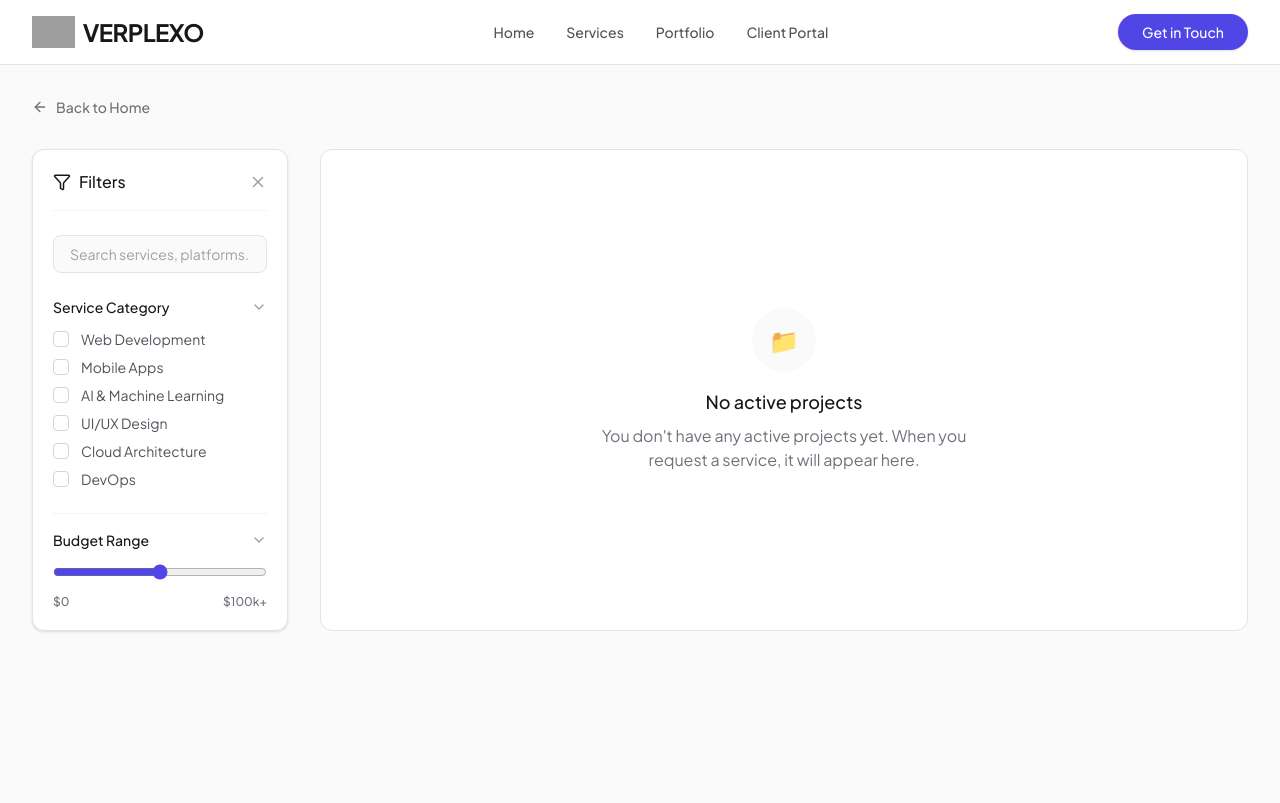
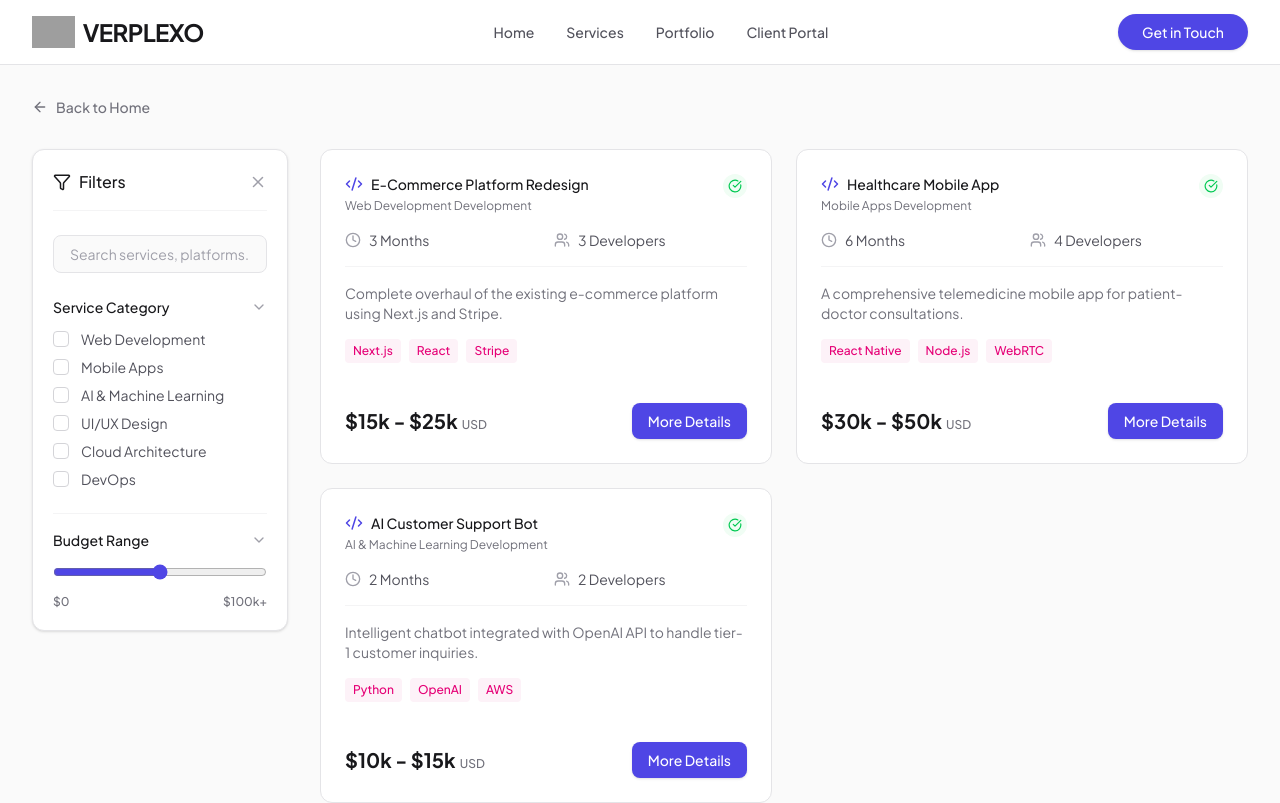
Before and after one commit to Ayush4307/Verplexo, a React (Vite) app: page /dashboard in a window 1280 px wide. Shown: the top 803 px of the page. Built offline with nearby package versions, Linux system fonts and the light colour scheme; grey boxes are pictures that could not be loaded.

Commit message:
feat(dashboard): populate client portal with initial service data

```diff
--- a/src/pages/DashboardPage.tsx
+++ b/src/pages/DashboardPage.tsx
@@ -3,8 +3,40 @@ import { Link } from 'react-router-dom'
 import { DashboardSidebar } from '../components/dashboard/DashboardSidebar'
 import { ServiceCard } from '../components/dashboard/ServiceCard'
 
+import { useState } from 'react'
+
+const initialServices = [
+  {
+    title: 'E-Commerce Platform Redesign',
+    category: 'Web Development',
+    budget: '$15k - $25k',
+    timeline: '3 Months',
+    description: 'Complete overhaul of the existing e-commerce platform using Next.js and Stripe.',
+    teamSize: '3 Developers',
+    technologies: ['Next.js', 'React', 'Stripe']
+  },
+  {
+    title: 'Healthcare Mobile App',
+    category: 'Mobile Apps',
+    budget: '$30k - $50k',
+    timeline: '6 Months',
+    description: 'A comprehensive telemedicine mobile app for patient-doctor consultations.',
+    teamSize: '4 Developers',
+    technologies: ['React Native', 'Node.js', 'WebRTC']
+  },
+  {
+    title: 'AI Customer Support Bot',
+    category: 'AI & Machine Learning',
+    budget: '$10k - $15k',
+    timeline: '2 Months',
+    description: 'Intelligent chatbot integrated with OpenAI API to handle tier-1 customer inquiries.',
+    teamSize: '2 Developers',
+    technologies: ['Python', 'OpenAI', 'AWS']
+  }
+]
+
 export function DashboardPage() {
-  const services: any[] = []
+  const [services, setServices] = useState(initialServices)
 
   return (
     <div className="bg-[#FAFAFA] min-h-screen pb-12">
```
